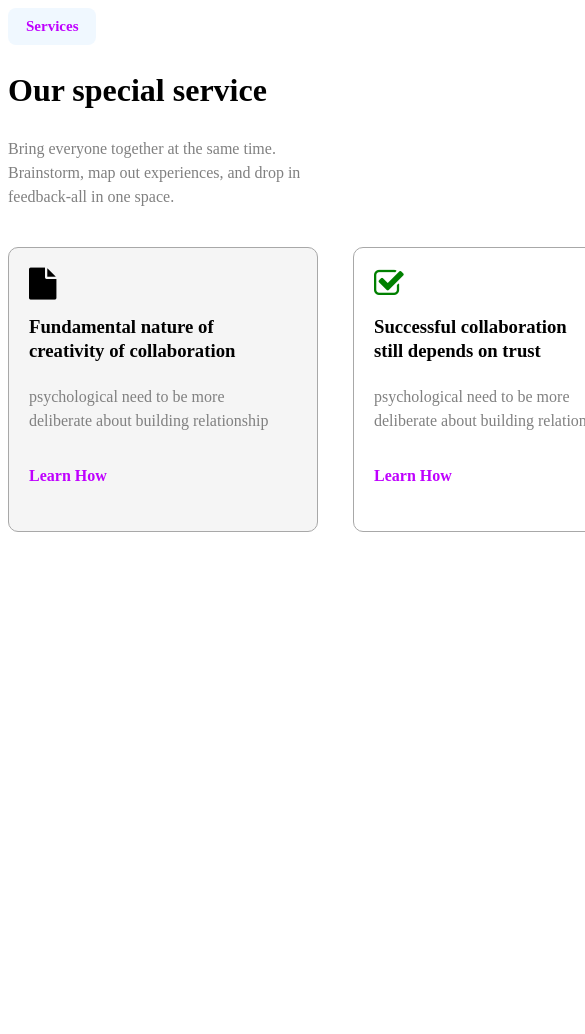
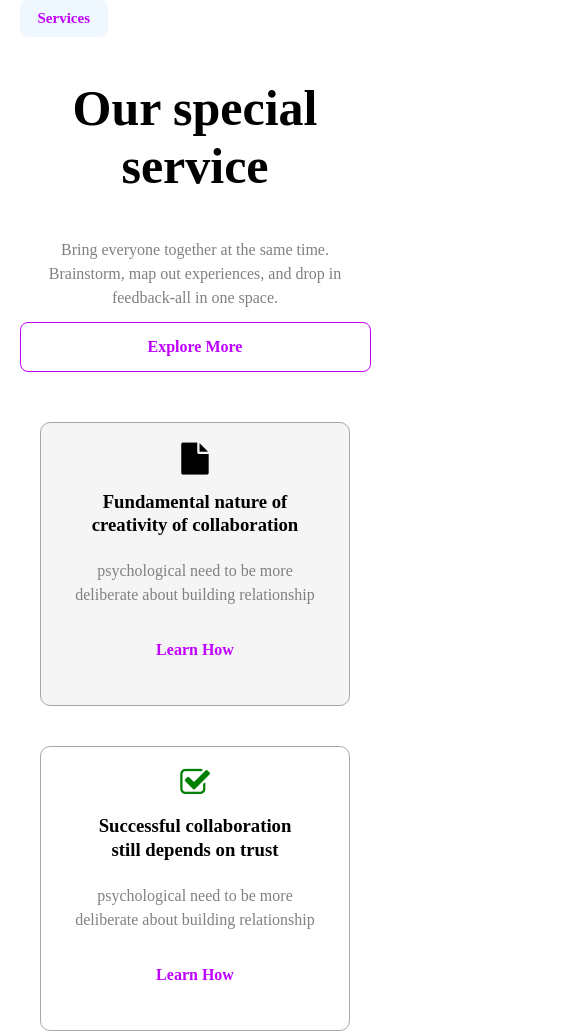
Before and after one commit to Pra-Tama/progate.tugas.service, a plain HTML site: page index.html in a window 390 px wide. Shown: the top 1034 px of the page, 585 px wide, since content can reach past the window. Before the commit the page ends 844 px from the top, so only its background shows below. Drawn offline with Linux system fonts and the light colour scheme.

Commit message:
Update Responsive
Update Responsive
- Tablet
- Smartphone

```diff
--- a/style.css
+++ b/style.css
@@ -93,6 +93,98 @@ h3{
     margin-bottom: 40px;
 }
 
-i{
-    display: absolute;
+
+/* Untuk tablet */
+@media all and (max-width: 1000px){
+    body{
+        width: 90%;
+        margin: auto;
+    }
+
+    .container{
+        width: 100%;
+    }
+
+    .kolom-dua{
+        float: none;
+    }
+
+    .kolom-dua h2{
+        font-size: 50px;
+        text-align: center;
+    }
+
+    .kolom-dua p{
+        text-align: center;
+    }
+
+    .btn-explore{
+        float: none;
+        display: flex;
+        justify-content: center;
+    }
+
+    .kotak-list{
+        display: flex;
+        justify-content: center;
+        flex-direction: column;
+        align-items: center;
+    }
+
+    .kotak{
+    border: 1px solid rgb(168,168,168);
+    border-radius: 10px;
+    width: 410px;
+    box-sizing: border-box;
+    text-align: center;
+    }
+
+    .list{
+    margin: 20px;
+    }
+
 }
+
+/* Untuk Smartphone */
+@media all and (max-width: 670px){
+    .container{
+        width: 100%;
+    }
+
+    .kolom-dua{
+        float: none;
+    }
+
+    .kolom-dua h2{
+        font-size: 50px;
+        text-align: center;
+    }
+
+    .kolom-dua p{
+        text-align: center;
+    }
+
+    .btn-explore{
+        float: none;
+        display: flex;
+        justify-content: center;
+    }
+
+    .kotak-list{
+        display: flex;
+        justify-content: center;
+        flex-direction: column;
+        align-items: center;
+    }
+
+    .kotak{
+    border: 1px solid rgb(168,168,168);
+    border-radius: 10px;
+    width: 310px;
+    box-sizing: border-box;
+    }
+
+    .list{
+    margin: 20px;
+    }
+}
```
